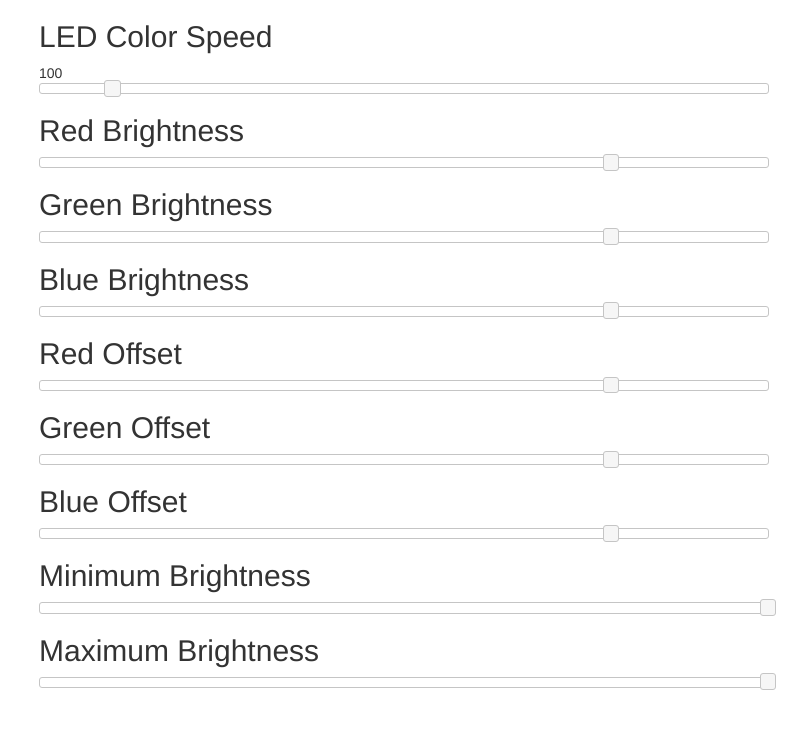
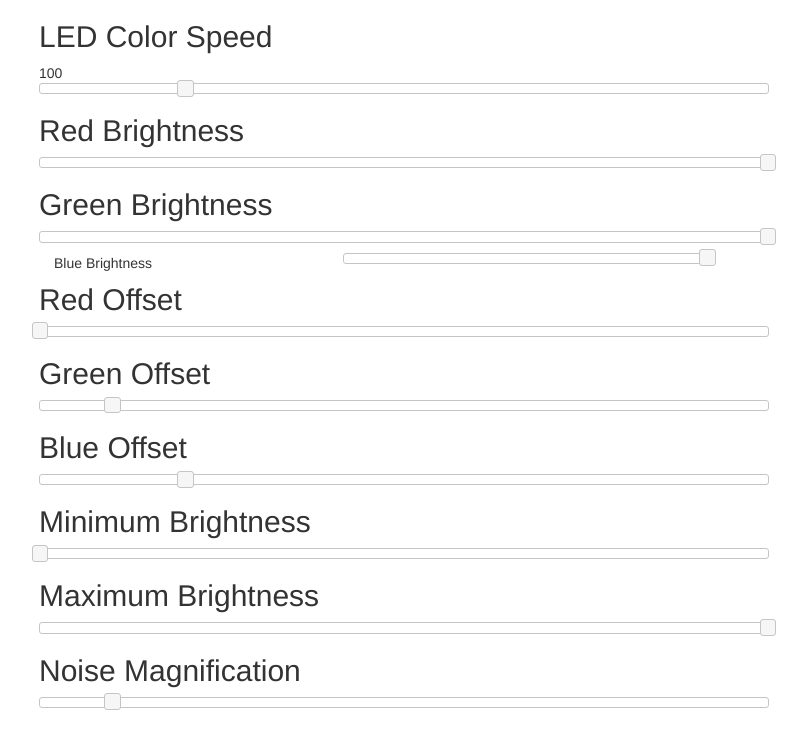
Before and after one commit to shaleaman/LED-CONTROL, a website: page index.html in a window 1280 px wide. Shown: the whole page, without its empty margins (46-853 px from the left). Drawn offline with nearby package versions, Linux system fonts and the light colour scheme.

Commit message:
sliders update

```diff
--- a/index.html
+++ b/index.html
@@ -12,7 +12,11 @@
   <link rel="stylesheet" href="https://maxcdn.bootstrapcdn.com/bootstrap/3.3.7/css/bootstrap-theme.min.css" integrity="sha384-rHyoN1iRsVXV4nD0JutlnGaslCJuC7uwjduW9SVrLvRYooPp2bWYgmgJQIXwl/Sp" crossorigin="anonymous">
 
     <!-- Custom styles for this template -->
-
+	<style>
+		.slider_wrapper{
+			padding: 10px 0px 10px 0px;
+		}
+	</style>
 
   </head>
 
@@ -40,9 +44,9 @@
 		<div id="slider"></div>
 		</div> <!-- green_bright-->
 
-		<div id="blue_bright">
-		<h2 class="demoHeaders">Blue Brightness</h2><span id="display_value"></span>
-		<div id="slider"></div>
+		<div id="blue_bright" class="slider_wrapper">
+			<div  class="col-md-4 demoHeaders">Blue Brightness</div><div class="col-md-1" id="display_value"></div>
+		<div class="col-md-6" id="slider"></div>
 		</div> <!-- Blue Bright -->
 
 		<div id="red_offset">
@@ -70,6 +74,10 @@
 		<div id="slider"></div>
 		</div> <!-- Max Brightness -->
 
+		<div id="mag">
+		<h2 class="demoHeaders">Noise Magnification</h2><span id="display_value"></span>
+		<div id="slider"></div>
+		</div> <!-- mag -->
 	</div>
 
 	</div>
@@ -87,31 +95,16 @@ host = location.hostname
 function updateval(object){
     object.slider('widget').parent().children("#display_value").html(object.slider('value'));
     }
-$( "#timing #slider" ).slider({
-  max: 0.01,
-  step: 0.0001,
-  value: 0.001,
+
+function add_slider(name, max_val, step_val, value_val){
+	$( "#"+name+" #slider" ).slider({
+	  max: max_val,
+	  step: step_val,
+	  value: value_val,
 	  slide: function( event,ui ) {
 		  $(this).slider('widget').parent().children("#display_value").html($(this).slider('value'));
 	  },
-  change: function (event, ui) {
-    var send_value = $(this).slider('widget').parent().attr('id')+ ":" + $(this).slider('value');
-    console.log("SENDING VALUE: "+send_value);
-	var ws = new WebSocket("ws://"+host+":5555/ws");
-	ws.onopen = function(event) {
-		ws.send(send_value);
-	}
-  }
-}).ready();
-
-$( "#red_bright #slider" ).slider({
-  max: 255,
-  step: 01,
-  value: 200,
-  slide: function( event,ui ) {
-	  $(this).slider('widget').parent().children("#display_value").html($(this).slider('value'));
-  },
-  change: function (event, ui) {
+	  change: function () {
 		var send_value = $(this).slider('widget').parent().attr('id')+ ":" + $(this).slider('value');
 		console.log("SENDING VALUE: "+send_value);
 		var ws = new WebSocket("ws://"+host+":5555/ws");
@@ -120,133 +113,18 @@ $( "#red_bright #slider" ).slider({
 		}
 	  }
 	});
-$( "#green_bright #slider" ).slider({
-  max: 255,
-  step: 01,
-  value: 200,
-  slide: function( event,ui ) {
-	  $(this).slider('widget').parent().children("#display_value").html($(this).slider('value'));
-  },
-  change: function (event, ui) {
-    var send_value = $(this).slider('widget').parent().attr('id')+ ":" + $(this).slider('value');
-    console.log("SENDING VALUE: "+send_value);
-	var ws = new WebSocket("ws://"+host+":5555/ws");
-	ws.onopen = function(event) {
-		ws.send(send_value);
 }
-  }
-});
 
-$( "#blue_bright #slider" ).slider({
-  max: 255,
-  step: 1,
-  value: 200,
-  slide: function( event,ui ) {
-	  $(this).slider('widget').parent().children("#display_value").html($(this).slider('value'));
-  },
-  change: function (event, ui) {
-    var send_value = $(this).slider('widget').parent().attr('id')+ ":" + $(this).slider('value');
-    console.log("SENDING VALUE: "+send_value);
-	var ws = new WebSocket("ws://"+host+":5555/ws");
-	ws.onopen = function(event) {
-		ws.send(send_value);
-	}
-  }
-});
-
-$( "#red_offset #slider" ).slider({
-  max: 255,
-  step: 1,
-  value: 200,
-  slide: function( event,ui ) {
-	  $(this).slider('widget').parent().children("#display_value").html($(this).slider('value'));
-  },
-  change: function (event, ui) {
-    var send_value = $(this).slider('widget').parent().attr('id')+ ":" + $(this).slider('value');
-    console.log("SENDING VALUE: "+send_value);
-	var ws = new WebSocket("ws://"+host+":5555/ws");
-	ws.onopen = function(event) {
-		ws.send(send_value);
-	}
-  }
-});
-
-$( "#green_offset #slider" ).slider({
-  max: 255,
-  step: 1,
-  value: 200,
-  slide: function( event,ui ) {
-	  $(this).slider('widget').parent().children("#display_value").html($(this).slider('value'));
-  },
-  change: function (event, ui) {
-    var send_value = $(this).slider('widget').parent().attr('id')+ ":" + $(this).slider('value');
-    console.log("SENDING VALUE: "+send_value);
-	var ws = new WebSocket("ws://"+host+":5555/ws");
-	ws.onopen = function(event) {
-		ws.send(send_value);
-	}
-  }
-});
-
-$( "#blue_offset #slider" ).slider({
-  max: 255,
-  step: 1,
-  value: 200,
-  slide: function( event,ui ) {
-	  $(this).slider('widget').parent().children("#display_value").html($(this).slider('value'));
-  },
-  change: function (event, ui) {
-    var send_value = $(this).slider('widget').parent().attr('id')+ ":" + $(this).slider('value');
-    console.log("SENDING VALUE: "+send_value);
-	var ws = new WebSocket("ws://"+host+":5555/ws");
-	ws.onopen = function(event) {
-		ws.send(send_value);
-	}
-  }
-});
-
-$( "#min_bright #slider" ).slider({
-  max: 1,
-  step: 0.01,
-  value: 1,
-  slide: function( event,ui ) {
-	  $(this).slider('widget').parent().children("#display_value").html($(this).slider('value'));
-  },
-  change: function (event, ui) {
-    var send_value = $(this).slider('widget').parent().attr('id')+ ":" + $(this).slider('value');
-    console.log("SENDING VALUE: "+send_value);
-	var ws = new WebSocket("ws://"+host+":5555/ws");
-	ws.onopen = function(event) {
-		ws.send(send_value);
-	}
-  }
-});
-
-$( "#max_bright #slider" ).slider({
-  max: 1,
-  step: 0.01,
-  value: 1,
-  slide: function( event,ui ) {
-	  $(this).slider('widget').parent().children("#display_value").html($(this).slider('value'));
-  },
-  change: function (event, ui) {
-    var send_value = $(this).slider('widget').parent().attr('id')+ ":" + $(this).slider('value');
-    console.log("SENDING VALUE: "+send_value);
-	var ws = new WebSocket("ws://"+host+":5555/ws");
-	ws.onopen = function(event) {
-		ws.send(send_value);
-	}
-  }
-});
-
-// function sendval(){
-// 	var value = "timing:"+$("#slider").slider("value");
-// 	console.log(value);
-// 	var ws = new WebSocket("ws://"+host+":5555/ws");
-// 	ws.onopen = function(event) {
-// 		ws.send(value);
-// 	}
-// }
+add_slider("timing", .01, .0001, .002);
+add_slider("red_bright", 255, 1, 255);
+add_slider("green_bright", 255, 1, 255);
+add_slider("blue_bright", 255, 1, 255);
+add_slider("red_offset", 1000, 1, 0);
+add_slider("green_offset", 1000, 1, 100);
+add_slider("blue_offset", 1000, 1, 200);
+add_slider("min_bright", 1, 0.01, 0);
+add_slider("max_bright", 1, 0.01, 1);
+add_slider("mag", 10, 0.1, 1);
 
 </script>
   </body>
```
Also changed, not shown: 1 other file. Lines whose indentation alone changed are shown as unchanged.
